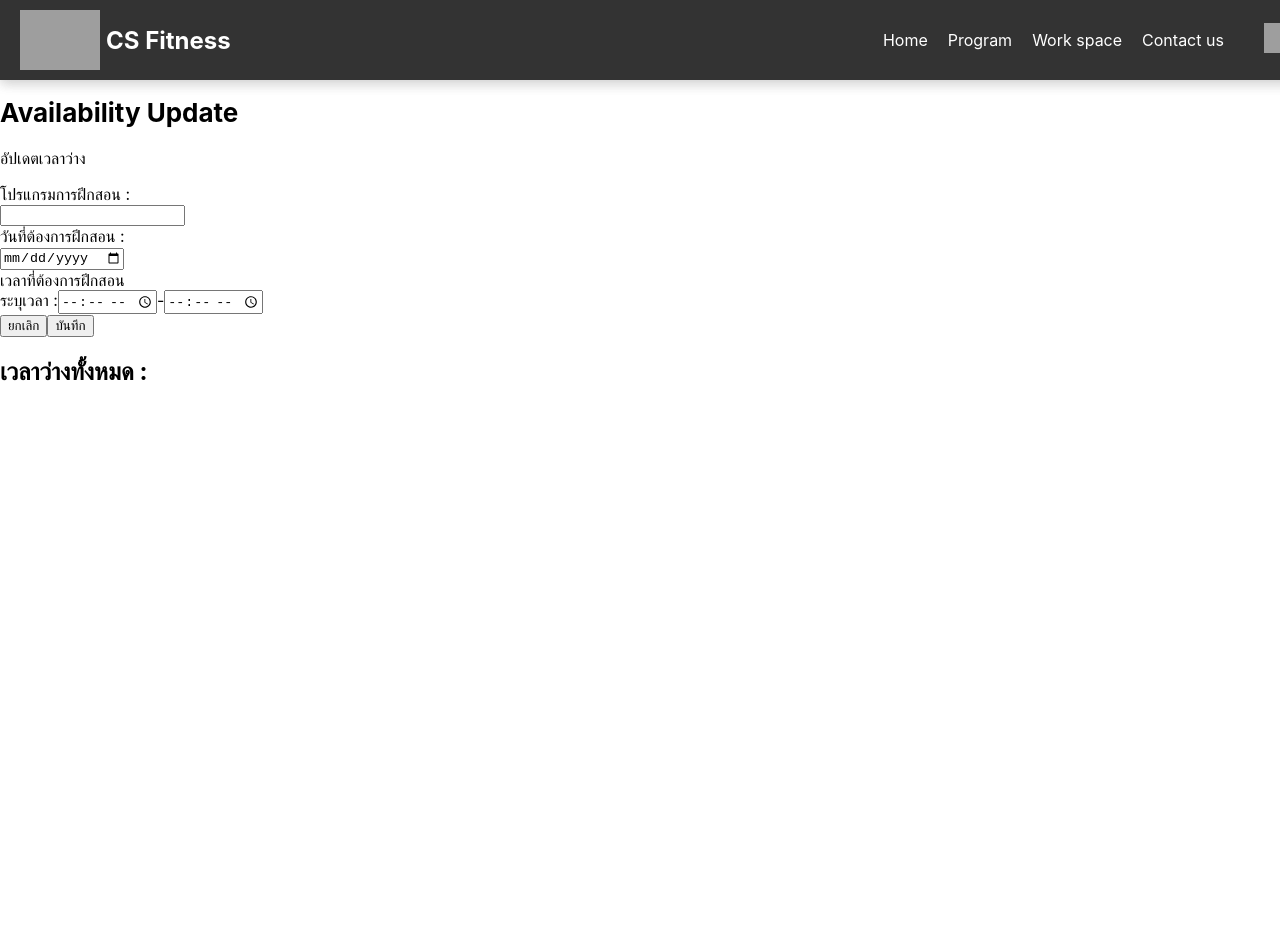
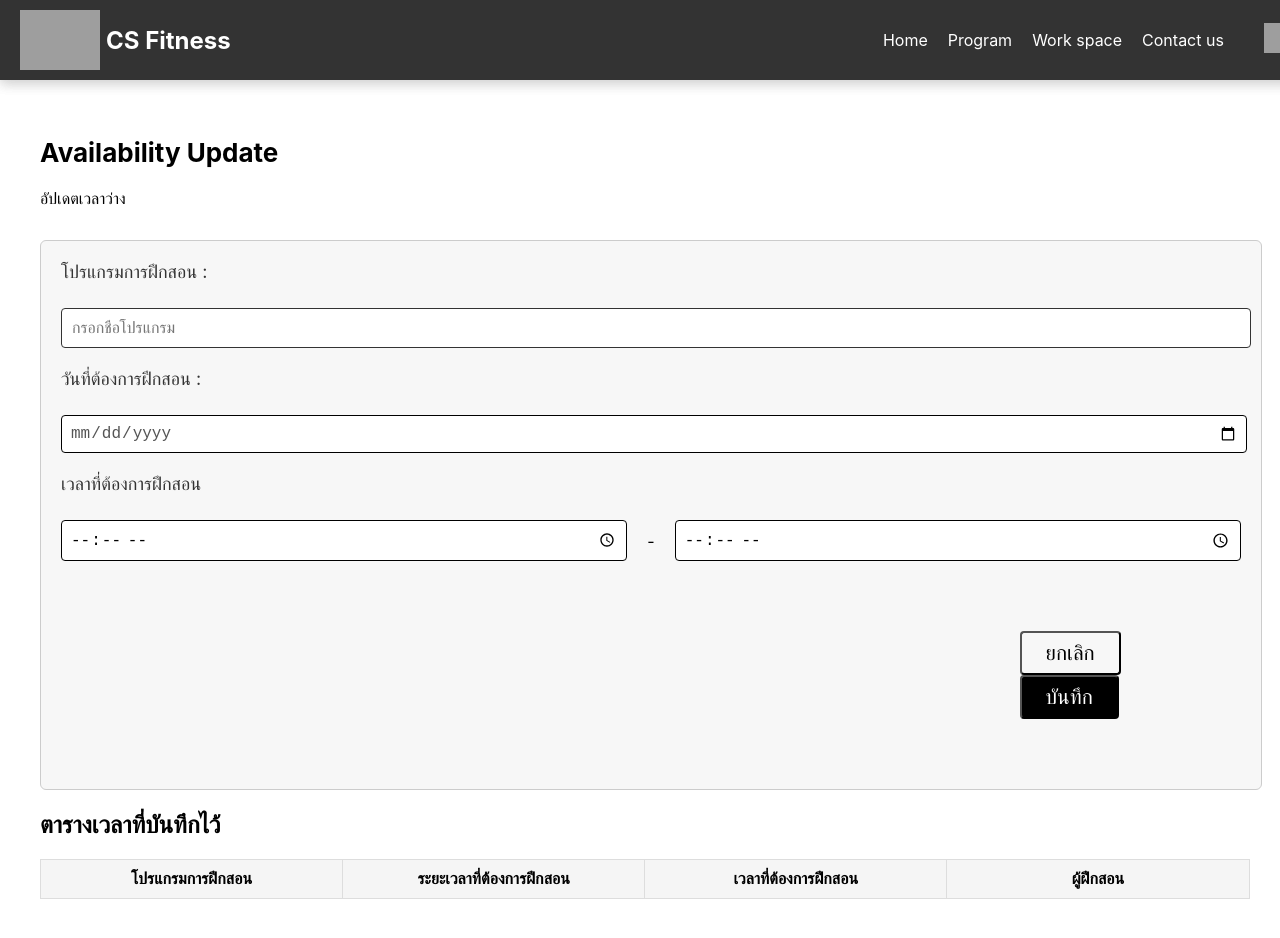
Before and after one commit to theeraphatKKU/Fitness-Project-FE, a React (Create React App) app: page /trainer-availability in a window 1280 px wide. Before the commit the page ends 800 px from the top, so only its background shows below. Built offline with nearby package versions, Linux system fonts and the light colour scheme; grey boxes are pictures that could not be loaded.

Commit message:
ทำให้เมื่อกดยกเลิกข้อมูลจะถูกลบ ถ้ากดบันทึกข้อมูลจะอัปขึ้นบนตารางด้านล่าง

```diff
--- a/src/App.js
+++ b/src/App.js
@@ -34,7 +34,6 @@ function App() {
           <Route path="/register3" element={<Register3 />} />
           <Route path="/register4" element={<Register4 />} />
           <Route path="/forgot-password" element={<ForgotPassword />} />
-
           {/*************/}
           <Route path="/trainer-home" element={<TrainerHome />} /> {/* กำหนด route สำหรับ TrainerHome */}
           <Route path="/trainer-workspace" element={<TrainerWorkspace />} />
@@ -42,11 +41,10 @@ function App() {
           <Route path="/trainer-availability" element={<TrainerAvailability />} />
           <Route path="/trainer-program" element={<TrainerProgram />} />
           <Route path="/trainer-contact-us" element={<TrainerContactus />} />
-
-
           {/* Optional: Add a route for 404 */}
           <Route path="*" element={<Home />} /> {/* Redirect to Home or a 404 component */}
         </Routes>
+
       </div>
     </Router>
   );
--- a/src/trainer/TrainerAvailability.css
+++ b/src/trainer/TrainerAvailability.css
@@ -1,25 +1,9 @@
 /* จัดการตัว container ทั้งหมด */
 .container {
-    margin: 0 auto;
-    padding: 2rem;
-    max-width: 80%;
-  }
 
-  /* จัดการส่วนของ Title */
-  .title-section {
-    margin-top: 2rem;
-    text-align: left;
-  }
-
-  .title-section h1 {
-    font-size: 3rem;
-    font-weight: bold;
-    color: #000;
-  }
-
-  .title-section p {
-    font-size: 1.5rem;
-    margin-top: 1rem;
+  padding: 40px;
+  margin-right: 20px;
+  max-width: 95%;
 }
 
 /* จัดการส่วนของฟอร์ม */
@@ -30,19 +14,13 @@
   gap: 1.5rem;
 }
 
-  form label {
-    font-size: 1.25rem;
-    font-weight: bold;
-    margin-bottom: 0.5rem;
-  }
-
 form input[type="date"],
 form input[type="time"] {
   padding: 0.5rem;
   font-size: 1rem;
   border: 1px solid #000;
   border-radius: 0.25rem;
-    width: 100%;
+  width: 99%;
 }
 
 form input[type="date"]::placeholder,
@@ -50,65 +28,165 @@
   color: #bbb;
 }
 
-  form button[type="submit"],
-  form button[type="button"] {
-    padding: 1rem 2rem;
-    font-size: 1.25rem;
+/*ปุ่มยกเลิก/บันทึก*/
+.buttonSC {
+  padding: 50px;
+  margin-left:77%;
+}
+.btc {
+    padding: 0.5rem 1.5rem;
+    font-size: 1.3rem;
     border-radius: 0.25rem;
     cursor: pointer;
+    background-color: transparent;
+    color: #000;
   }
 
-  form button[type="submit"] {
+  .bts {
+    padding: 0.5rem 1.5rem;
+    font-size: 1.3rem;
+    border-radius: 0.25rem;
+    cursor: pointer;
     background-color: #000;
     color: #fff;
   }
 
-  form button[type="button"] {
-    background-color: transparent;
-    color: #000;
+/* จัดการกับโครงสร้างหลักของฟอร์ม */
+.form-detail {
+  display: flex;
+  flex-direction: column;
+  gap: 20px;
+  width: 100%;
+  border: 1px solid #ccc;
+  padding: 20px;
+  background-color: #f7f7f7;
+  border-radius: 6px;
 }
 
-  /* จัดการปุ่มบันทึกและยกเลิก */
-  .action-buttons {
-    display: flex;
-    justify-content: flex-end;
-    gap: 1rem;
+/* จัดการกับส่วนโปรแกรมการฝึกสอน */
+.Program-training {
+  font-size: 18px;
+  color: #333;
+  margin-bottom: 5px;
 }
 
-  .action-buttons button {
-    padding: 1rem 2rem;
-    font-size: 1rem;
-    font-weight: bold;
+.program input {
+  width: 99%;
+  padding: 10px;
+  border: 1px solid #333;
+  border-radius: 4px;
+  background-color: #fff;
+  font-size: 16px;
 }
 
-  .action-buttons button.cancel {
-    background-color: transparent;
-    border: 1px solid #000;
-    color: #000;
+/* จัดการกับส่วนเลือกวันที่ */
+.select-date {
+  font-size: 18px;
+  color: #333;
+  margin-bottom: 5px;
 }
 
-  .action-buttons button.save {
-    background-color: #000;
-    color: #fff;
+.click-date input {
+  width: 100%;
+  padding: 10px;
+  border: 1px solid #ddd;
+  border-radius: 4px;
+  background-color: #fff;
+  font-size: 16px;
+  color: #555;
 }
 
-  /* จัดการส่วนของตารางเวลาว่าง */
-  .availability-section {
-    margin-top: 2rem;
+/* จัดการกับส่วนเลือกเวลา */
+.select-time {
+  font-size: 18px;
+  color: #333;
+  margin-bottom: 5px;
 }
 
-  .availability-section h2 {
-    font-size: 1.5rem;
-    font-weight: bold;
-    border: 1px solid #000;
-    padding: 1rem;
-    background-color: #f0f0f0;
-    color: #000;
+.click-time {
+  display: flex;
+  align-items: center;
+  gap: 10px;
 }
 
-  .availability-list {
-    border: 1px solid #000;
-    height: 150px;
+.click-time input {
+  padding: 10px;
+  border: 1px solid #ddd;
+  border-radius: 4px;
   background-color: #fff;
-    margin-top: 1rem;
+  font-size: 16px;
+  width: 150px;
 }
+
+.click-time span {
+  margin: 0 10px;
+}
+
+.click-time label {
+  font-size: 16px;
+  margin-right: 10px;
+  color: #555;
+}
+
+.saved-entries{
+
+.table {
+
+  width: 102.5%;
+  border-collapse: collapse;
+  /* ทำให้ขอบของเซลล์ติดกัน */
+
+  margin-top: 20px;
+  font-family: Arial, sans-serif;
+  text-align: left;
+  table-layout: fixed;
+  /* ทำให้ตารางมีขนาดคงที่ */
+}
+.table th {
+
+  background-color: #f5f5f5;
+  /* สีพื้นหลังสำหรับหัวตาราง */
+  border: 1px solid #ddd;
+  /* ขอบสีเทาอ่อน */
+  padding: 10px;
+  font-weight: bold;
+  text-align: center;
+  width: 33%;
+  /* ให้แต่ละคอลัมน์มีขนาดเท่ากัน */
+}
+
+/* สไตล์สำหรับข้อมูลในตาราง */
+.table td {
+
+  border: 1px solid #ddd;
+  /* ขอบตาราง */
+  padding: 10px;
+  vertical-align: middle;
+  /* จัดข้อความให้อยู่กึ่งกลางแนวตั้ง */
+  text-align: center;
+}
+
+/* สไตล์สำหรับข้อความในเซลล์ที่เป็นโปรแกรม */
+.table td[rowspan] {
+  font-weight: bold;
+  background-color: #ffffff;
+  /* สีพื้นหลังเบาๆ สำหรับช่องที่มี rowspan */
+}
+
+
+
+/* ขอบเขตของตาราง */
+.overflow-x-auto {
+  overflow-x: auto;
+  /* ทำให้มี scroll เมื่อหน้าจอเล็ก */
+  margin-top: 20px;
+}
+
+/* ปรับสไตล์ให้ข้อความเป็นภาษาไทย */
+.table td,
+.table th {
+  font-size: 16px;
+  word-wrap: break-word;
+  /* ทำให้คำยาวเกินไปถูกตัดบรรทัด */
+}
+}
--- a/src/trainer/TrainerAvailability.js
+++ b/src/trainer/TrainerAvailability.js
@@ -1,7 +1,42 @@
-import React from 'react';
+import React, { useState } from 'react';
 import TrainerNavbar from './TrainerNavbar';
+import './TrainerAvailability.css';
 
 function TrainerAvailability() {
+  // สร้าง state สำหรับเก็บค่าที่กรอกจากฟอร์ม
+  const [program, setProgram] = useState('');
+  const [date, setDate] = useState('');
+  const [startTime, setStartTime] = useState('');
+  const [endTime, setEndTime] = useState('');
+  const [entries, setEntries] = useState([]);
+
+  // ฟังก์ชันรีเซ็ตฟอร์ม
+  const handleCancel = () => {
+    setProgram('');
+    setDate('');
+    setStartTime('');
+    setEndTime('');
+  };
+
+  // ฟังก์ชันบันทึกข้อมูลที่กรอก
+  const handleSubmit = (e) => {
+    e.preventDefault();
+
+    // ตรวจสอบว่ามีการกรอกข้อมูลครบ
+    if (program && date && startTime && endTime) {
+      const newEntry = {
+        program,
+        date,
+        startTime,
+        endTime,
+      };
+      setEntries([...entries, newEntry]); // เพิ่มข้อมูลลงใน state ของ entries
+      handleCancel(); // รีเซ็ตฟอร์มหลังจากบันทึกข้อมูล
+    } else {
+      alert('กรุณากรอกข้อมูลให้ครบถ้วน');
+    }
+  };
+
   return (
     <div className="container mx-auto p-8">
       <TrainerNavbar />
@@ -18,43 +53,46 @@ function TrainerAvailability() {
         </>
 
         {/* ส่วนของฟอร์ม */}
-        <form className="form-detail">
+        <form className="form-detail" onSubmit={handleSubmit}>
 
+          {/* ช่องเลือกโปรแกรม */}
+          <div className="Program-training">
+            โปรแกรมการฝึกสอน : {/* ข้อความบอกให้ผู้ใช้เลือกโปรแกรม */}
+          </div>
+          <div className="program">
+            <input
+              type="text"
+              value={program}
+              onChange={(e) => setProgram(e.target.value)}
+              placeholder="กรอกชื่อโปรแกรม"
+            />
+          </div>
 
           {/* ช่องเลือกวันที่ */}
-          <>
-            <div className="Program-training">
-              โปรแกรมการฝึกสอน : {/* ข้อความบอกให้ผู้ใช้เลือกวัน */}
-            </div>
-            <div className="program">
-              <input type="text" />
-            </div>
-
-          </>
-
-          {/* ช่องเลือกวันที่ */}
-          <>
           <div className="select-date">
             วันที่ต้องการฝึกสอน :{/* ข้อความบอกให้ผู้ใช้เลือกวัน */}
           </div>
           <div className="click-date">
-              <input type="date" className="my-auto bg-transparent border-none" placeholder="วว/ดด/ปปปป" />
+            <input
+              type="date"
+              className="my-auto bg-transparent border-none"
+              value={date}
+              onChange={(e) => setDate(e.target.value)}
+              placeholder="วว/ดด/ปปปป"
+            />
           </div>
-          </>
 
           {/* ช่องเลือกเวลา */}
-          <>
           <div className="select-time">
             เวลาที่ต้องการฝึกสอน {/* ข้อความบอกให้ผู้ใช้ระบุเวลา */}
           </div>
           <div className="click-time">
-              <label htmlFor="startTime" className="text-black">
-                ระบุเวลา :
-              </label>
             <input
               type="time"
               id="startTime"
               className="grow shrink w-[166px] bg-transparent border-none"
+              value={startTime}
+              onChange={(e) => setStartTime(e.target.value)}
               placeholder="กรุณาระบุเวลาเริ่ม"
             />
             <span className="self-start">-</span>
@@ -62,32 +100,47 @@ function TrainerAvailability() {
               type="time"
               id="endTime"
               className="grow shrink w-[753px] max-md:max-w-full bg-transparent border-none"
+              value={endTime}
+              onChange={(e) => setEndTime(e.target.value)}
               placeholder="กรุณาระบุเวลาเลิก"
             />
           </div>
-          </>
 
           {/* ปุ่มยกเลิกและบันทึก */}
-          <div className="flex gap-10 self-end mt-40 whitespace-nowrap max-md:mt-10">
-            <button type="button" className="my-auto text-gray-950">
+          <div className="buttonSC">
+            <button type="button" className="btc" onClick={handleCancel}>
               ยกเลิก {/* ปุ่มยกเลิก */}
             </button>
-            <button
-              type="submit"
-              className="px-16 py-5 text-white rounded-md bg-black max-md:px-5"
-            >
+            <button type="submit" className="bts">
               บันทึก {/* ปุ่มบันทึก */}
             </button>
           </div>
         </form>
 
-        {/* ส่วนแสดงเวลาว่าง */}
-        <section className="mt-16 max-md:mt-10">
-          <h2 className="self-center px-5 py-6 max-w-full text-2xl font-bold text-black rounded-md border border-solid bg-gray-100 border-black border-opacity-50 w-[1272px] max-md:pr-5">
-            เวลาว่างทั้งหมด : {/* หัวข้อแสดงเวลาว่าง */}
-          </h2>
-          <div className="flex shrink-0 self-center max-w-full bg-white rounded-none border border-solid border-black border-opacity-50 h-[154px] w-[1272px]" />
-        </section>
+        {/* แสดงตารางข้อมูลที่บันทึก */}
+        <div className="saved-entries">
+          <h2>ตารางเวลาที่บันทึกไว้</h2>
+          <table className="table">
+            <thead>
+              <tr>
+                <th>โปรแกรมการฝึกสอน</th>
+                <th>ระยะเวลาที่ต้องการฝึกสอน</th>
+                <th>เวลาที่ต้องการฝึกสอน</th>
+                <th>ผู้ฝึกสอน</th>
+              </tr>
+            </thead>
+            <tbody>
+              {entries.map((entry, index) => (
+                <tr key={index}>
+                  <td>{entry.program}</td>
+                  <td>{entry.date}</td>
+                  <td>{entry.startTime} - {entry.endTime}</td>
+                  <td>ยังไม่ระบุ</td>
+                </tr>
+              ))}
+            </tbody>
+          </table>
+        </div>
       </main>
     </div>
   );
--- a/src/trainer/TrainerSchedule.css
+++ b/src/trainer/TrainerSchedule.css
@@ -1,6 +1,6 @@
 /* TrainerSchedule.css */
 .contrainer {
-    padding-left: 100px;
+    padding: 40px;
 
     .GroupTable-trainer {
 
--- a/src/trainer/TrainerSchedule.js
+++ b/src/trainer/TrainerSchedule.js
@@ -79,7 +79,7 @@ function TrainerSchedule() {
         } else if (sessionDate < currentDate) {
             return 'เสร็จสิ้น'; // หากวันที่ผ่านไปแล้ว
         } else {
-            return 'กำลังดำเนินการ'; // สถานะกำลังดำเนินการ
+            return 'จอง'; // สถานะกำลังดำเนินการ
         }
     };
 
```
Lines whose indentation alone changed are shown as unchanged.
